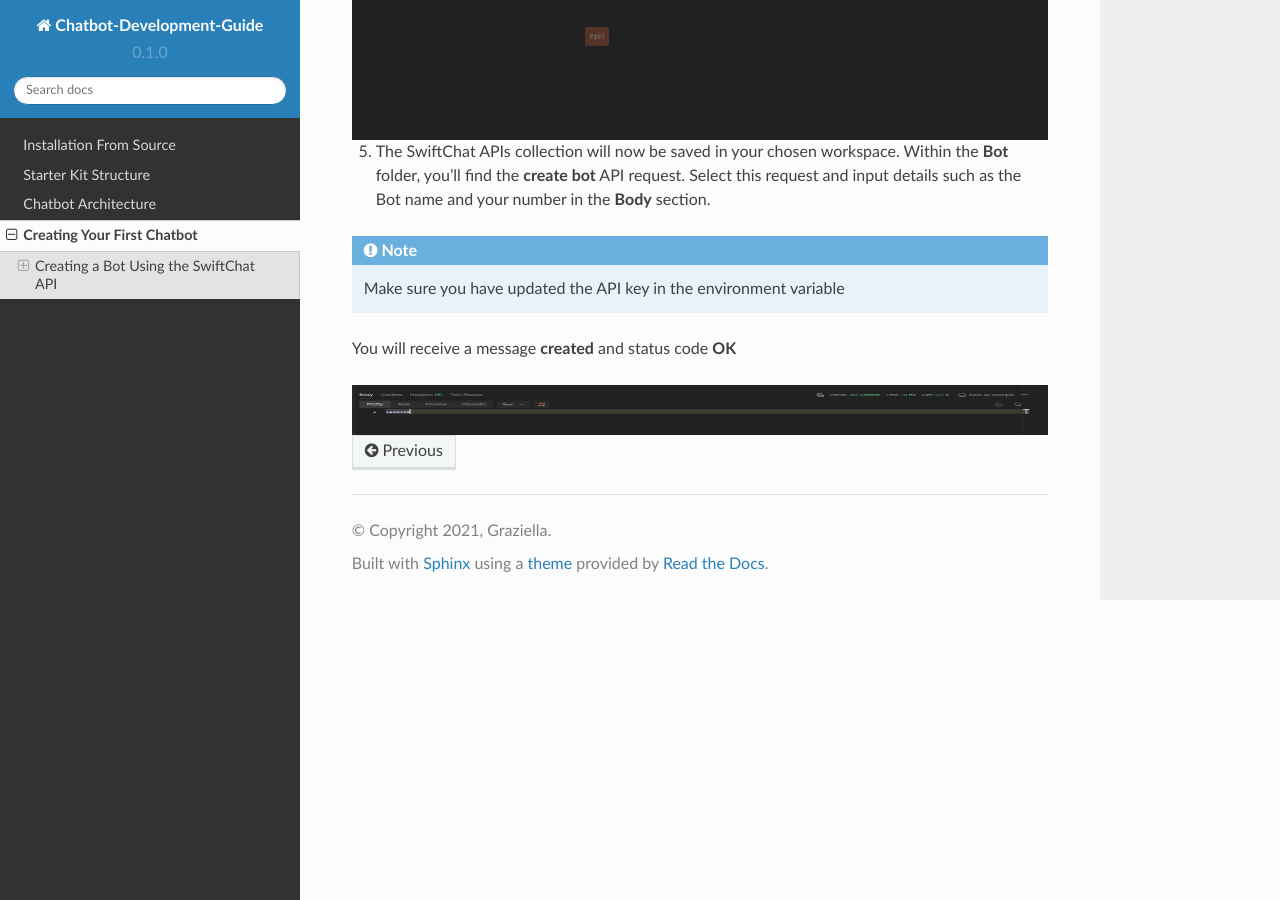
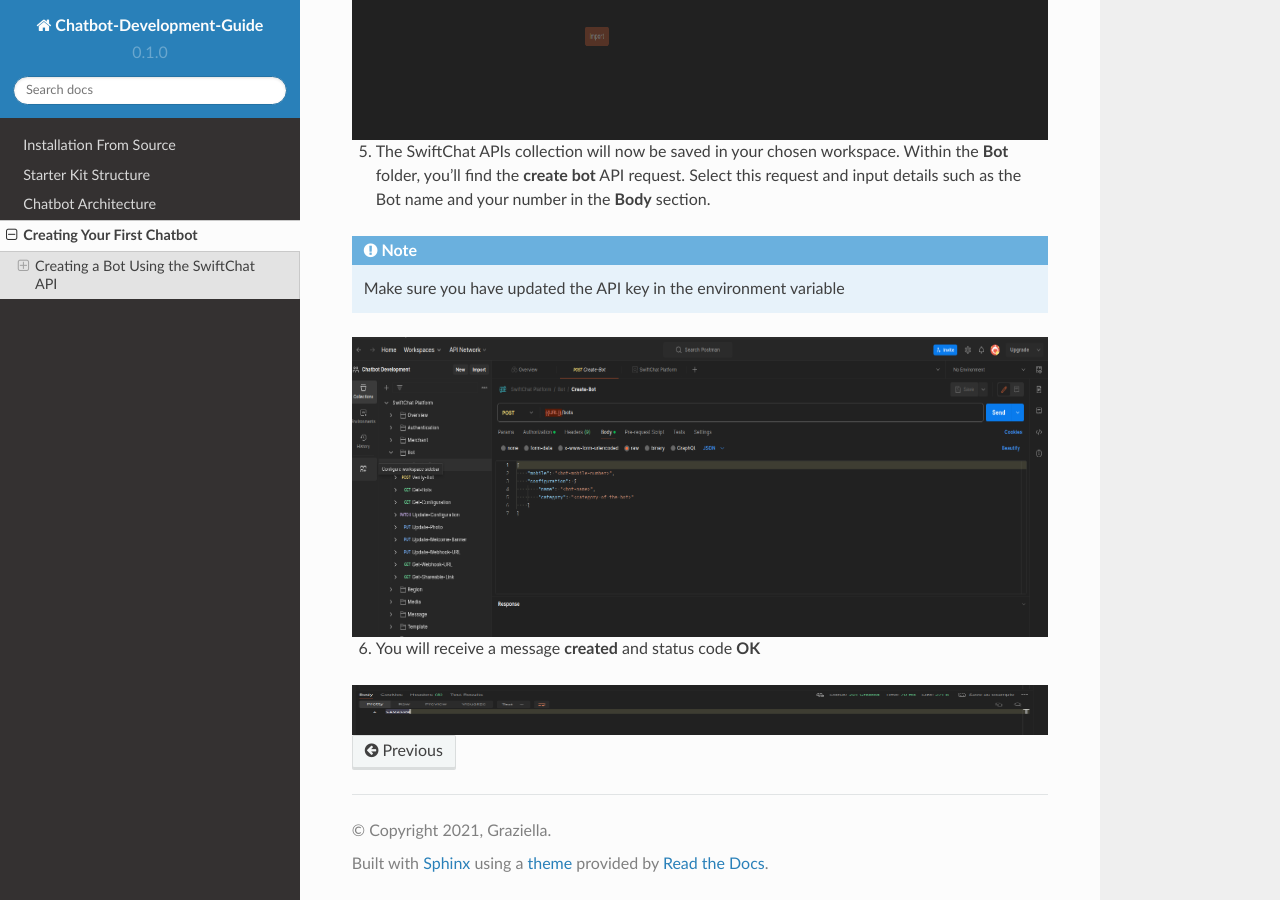
Before and after one commit to Priyanka-sharma181/Chatbot-Development-Guide, a Sphinx documentation site: the page built from docs/source/start_bot.rst, in a window 1280 px wide and 900 px high, scrolled down 1286 px. Built offline with Sphinx 7.4.7 and the Read the Docs theme 2.0.0, drawn with Linux system fonts in a browser that asks for light colours.

Commit message:
create bot

```diff
--- a/docs/source/start_bot.rst
+++ b/docs/source/start_bot.rst
@@ -36,7 +36,14 @@
 .. note::
     Make sure you have updated the API key in the environment variable
 
-You will receive a message **created** and status code **OK**
+.. image:: bot_body.png
+   :alt: Deployment Structure
+   :width: 1300
+   :height: 300
+   :align: center
+
+
+6. You will receive a message **created** and status code **OK**
 
 .. image:: successful_bot.png
    :alt: Deployment Structure
```
Also changed, not shown: docs/source/bot_body.png (added).
